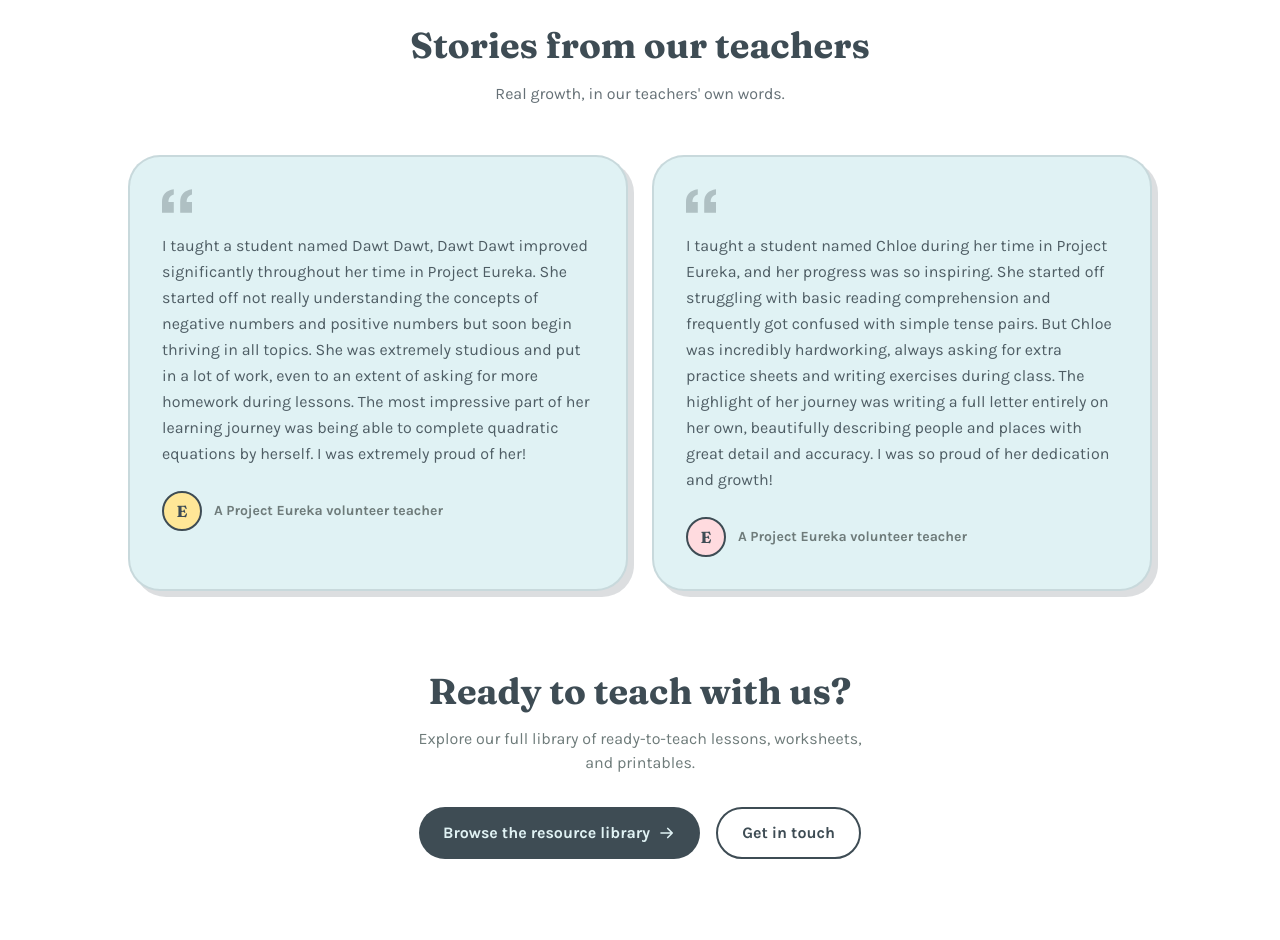
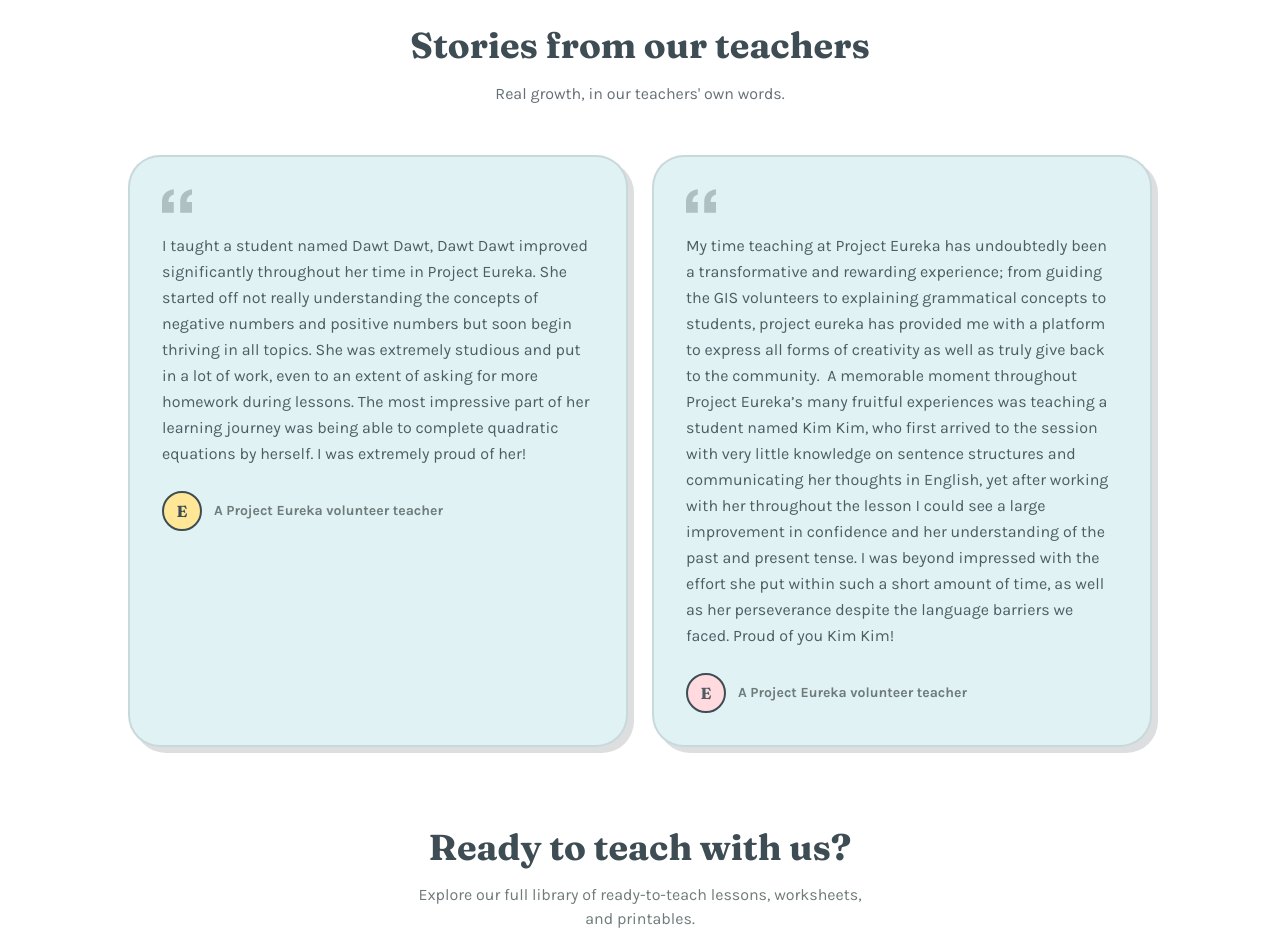
Before and after one commit to Yeffian/project_eureka, a Django app: page /teachers/ in a window 1280 px wide. Shown: the part 2225-3165 px from the top of the page. Run offline with Django 4.2, Linux system fonts and the light colour scheme; some libraries are stand-ins or nearby versions.

Commit message:
fix: update 2nd testimonials

```diff
--- a/teachers/templates/teachers/landing.html
+++ b/teachers/templates/teachers/landing.html
@@ -171,8 +171,7 @@
         <path d="M0 22V12C0 5 4 1 11 0v5c-3 1-5 3-5 7h5v10H0Zm17 0V12c0-7 4-11 11-12v5c-3 1-5 3-5 7h5v10H17Z" fill="#3E4C54" opacity=".3"/>
       </svg>
       <blockquote class="leading-relaxed text-ink/90">
-        I taught a student named Chloe during her time in Project Eureka, and her progress was so inspiring. She started off struggling with basic reading comprehension and frequently got confused with simple tense pairs. But Chloe was incredibly hardworking, always asking for extra practice sheets and writing exercises during class. The highlight of her journey was writing a full letter entirely on her own, beautifully describing people and places with great detail and accuracy. I was so proud of her dedication and growth!
-      </blockquote>
+        My time teaching at Project Eureka has undoubtedly been a transformative and rewarding experience; from guiding the GIS volunteers to explaining grammatical concepts to students, project eureka has provided me with a platform to express all forms of creativity as well as truly give back to the community.  A memorable moment throughout Project Eureka’s many fruitful experiences was teaching a student named Kim Kim, who first arrived to the session with very little knowledge on sentence structures and communicating her thoughts in English, yet after working with her throughout the lesson I could see a large improvement in confidence and her understanding of the past and present tense. I was beyond impressed with the effort she put within such a short amount of time, as well as her perseverance despite the language barriers we faced. Proud of you Kim Kim!
       <figcaption class="mt-6 flex items-center gap-3">
         <span class="grid place-items-center w-10 h-10 rounded-full bg-blush border-2 border-ink font-display font-bold">E</span>
         <span class="text-sm font-bold text-inksoft">{% translate "A Project Eureka volunteer teacher" %}</span>
```
